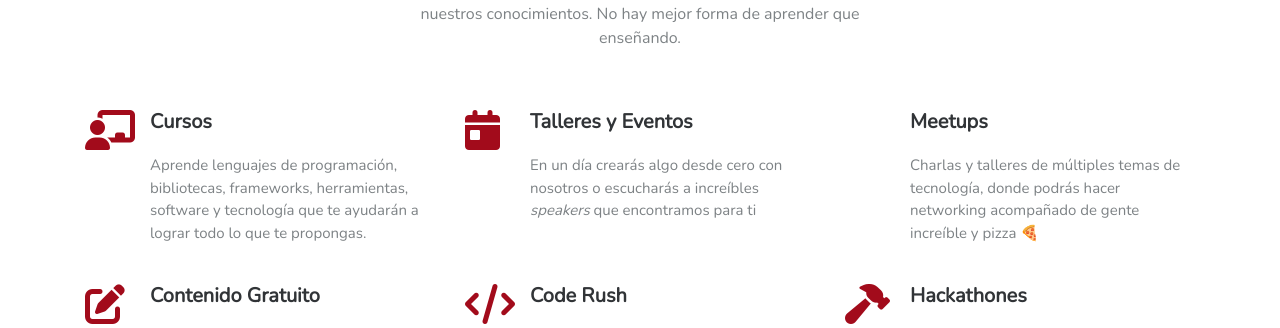
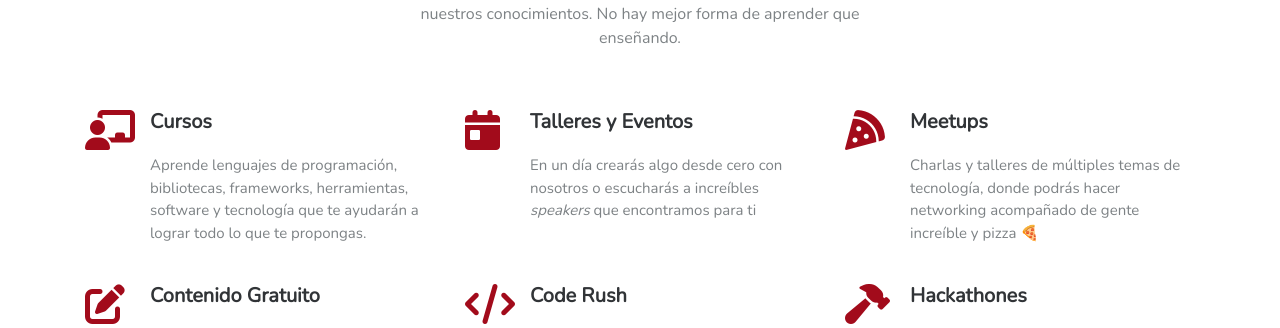
Before and after one commit to AstroAmat/raccoons-site, a Django app: page / in a window 1280 px wide. Shown: the part 575-903 px from the top of the page. Run offline with Django 3.2, Linux system fonts and the light colour scheme; some libraries are stand-ins or nearby versions.

Commit message:
Olvidé poner el ícono de pizza en la landing

```diff
--- a/raccoons/templates/core/index.html
+++ b/raccoons/templates/core/index.html
@@ -90,7 +90,7 @@
             </p>
           </div>
           <div class="col-sm-6 col-lg-4 item">
-            <i class="fas fa-pizza icon" style="color: #a20b1b;"></i>
+            <i class="fas fa-pizza-slice icon" style="color: #a20b1b;"></i>
             <h3 class="name">Meetups</h3>
             <p class="description">
               Charlas y talleres de múltiples temas de tecnología, donde podrás hacer networking
```
